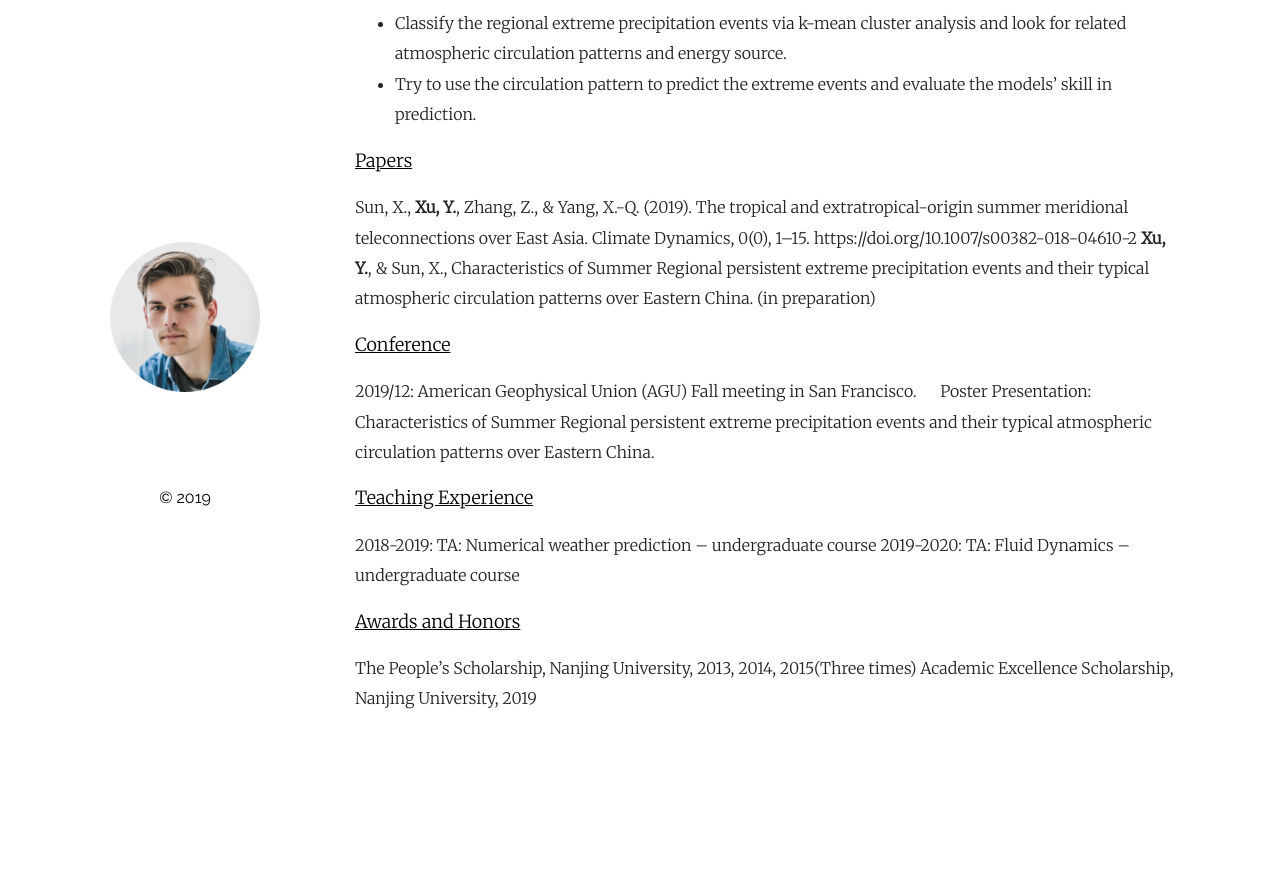
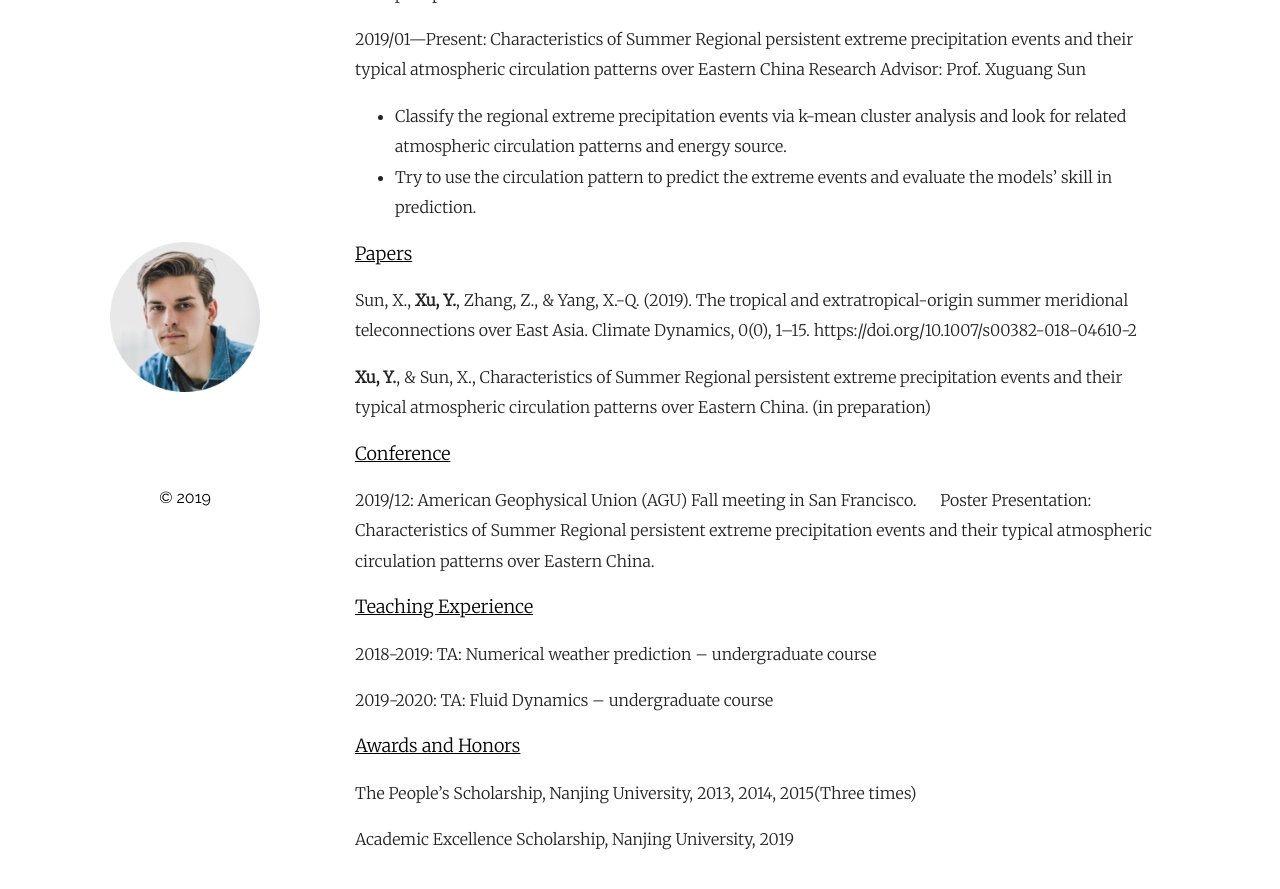
Before and after one commit to ymxu-atm/ymxu-atm.github.io, a Jekyll site: the page built from _posts/2019-10-23-CV.markdown, in a window 1280 px wide and 900 px high, scrolled down 679 px. Shown: the top 889 px of the window. Built offline with Jekyll 4.4.1, drawn with Linux system fonts in a browser that asks for light colours; before the commit the page ends 1438 px from its top, so only the background shows below that; part of the change alters nothing that is shown; some of the changed text lies outside the part shown.

```diff
--- a/_posts/2019-10-23-CV.markdown
+++ b/_posts/2019-10-23-CV.markdown
@@ -3,6 +3,10 @@ layout: post
 title:  "CV of Yiming Xu"
 
 ---
+__cell__: +86&ensp; 15720827220
+__Email__: ymxu@smail.nju.edu.cn
+__Address__:  B414 School of Atmospheric Sciences,163Xianlin Avenue, Nanjing, Jiangsu, China
+
 
 <font size="4" color="black" bold><u>Education</u></font>
 
@@ -28,6 +32,7 @@ Research Advisor: Prof. Xuguang Sun
 
 <font size="4" color="black" bold><u>Papers</u></font>
 Sun, X., __Xu, Y.__, Zhang, Z., & Yang, X.-Q. (2019). The tropical and extratropical-origin summer meridional teleconnections over East Asia. Climate Dynamics, 0(0), 1–15. https://doi.org/10.1007/s00382-018-04610-2
+
 __Xu, Y.__, & Sun, X., Characteristics of Summer Regional persistent extreme precipitation events and their typical atmospheric circulation patterns over Eastern China. (in preparation)
 
 <font size="4" color="black" bold><u>Conference</u></font>
@@ -36,8 +41,10 @@ __Xu, Y.__, & Sun, X., Characteristics of Summer Regional persistent extreme pre
 
 <font size="4" color="black" bold><u>Teaching Experience</u></font>
 2018-2019:   TA: Numerical weather prediction – undergraduate course
+
 2019-2020:   TA: Fluid Dynamics – undergraduate course
 
 <font size="4" color="black" bold><u>Awards and Honors</u></font>
 The People’s Scholarship, Nanjing University, 2013, 2014, 2015(Three times)
+
 Academic Excellence Scholarship, Nanjing University, 2019
```
